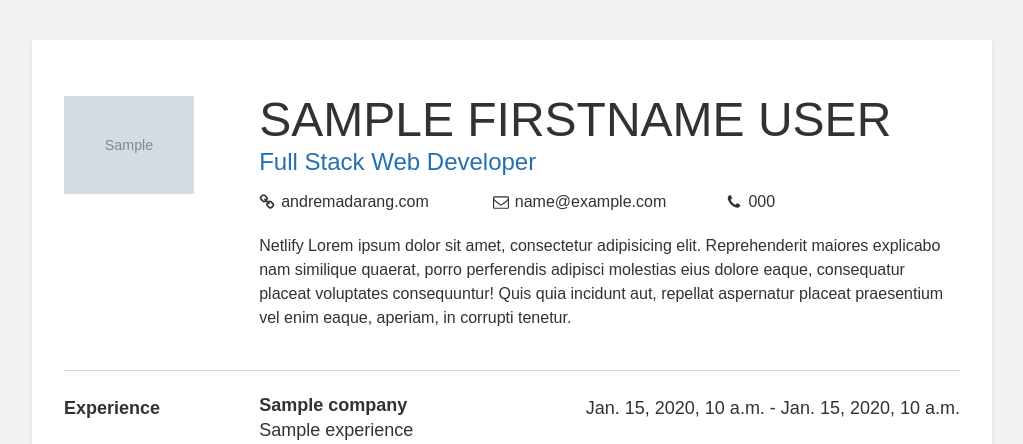
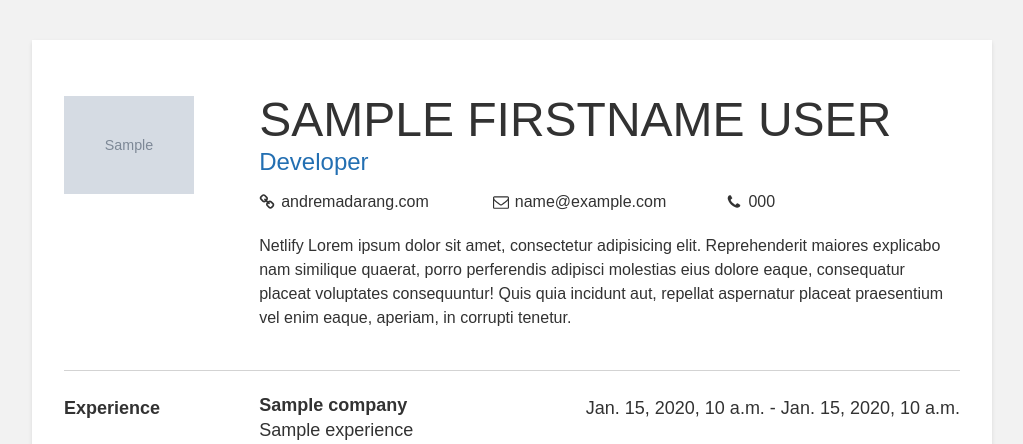
Before and after one commit to SevenSem/Resume, a Django app: template resume/templates/resumes/resume1.html in a window 1280 px wide. Shown: the top 444 px of the page, without its empty margins (128-1151 px from the left). Run offline with Django 3.2, Linux system fonts and the light colour scheme; the template is opened without the code that fills it: most values are stand-ins (such as "Sample title", 1, 10 or a date in 2020); grey boxes marked "Sample" are stand-in pictures.

```diff
--- a/resume/templates/resumes/resume1.html
+++ b/resume/templates/resumes/resume1.html
@@ -3,7 +3,7 @@
 {% load static %}
 <head>
   <meta charset="UTF-8">
-  <title>{{personalinfodata.firstname}} Resume</title>
+  <title>Andre's Resume</title>
   <style>
      html {
         box-sizing: border-box;
@@ -196,11 +196,18 @@
   <div class="container">
     <section>
       <div>
+        {% if personalinfodata.image %}
         <div><img src="{{personalinfodata.image.url}}" alt="avatar" class="avatar"></div>
       </div>
       <div>
+        {% else %}
+        <div><img src="#" alt="avatar" class="avatar"></div>
+      </div>
+
+      {% endif %}
+      <div>
         <div class="my-name">{{personalinfodata.firstname | upper}} {{personalinfodata.lastname | upper}}</div>
-        <div class="my-title">Full Stack Web Developer</div>
+        <div class="my-title">Developer</div>
         <div class="links">
           <div class="link-item">
             <svg class="icon" viewBox="0 0 1792 1792" xmlns="http://www.w3.org/2000/svg"><path d="M1520 1216q0-40-28-68l-208-208q-28-28-68-28-42 0-72 32 3 3 19 18.5t21.5 21.5 15 19 13 25.5 3.5 27.5q0 40-28 68t-68 28q-15 0-27.5-3.5t-25.5-13-19-15-21.5-21.5-18.5-19q-33 31-33 73 0 40 28 68l206 207q27 27 68 27 40 0 68-26l147-146q28-28 28-67zm-703-705q0-40-28-68l-206-207q-28-28-68-28-39 0-68 27l-147 146q-28 28-28 67 0 40 28 68l208 208q27 27 68 27 42 0 72-31-3-3-19-18.5t-21.5-21.5-15-19-13-25.5-3.5-27.5q0-40 28-68t68-28q15 0 27.5 3.5t25.5 13 19 15 21.5 21.5 18.5 19q33-31 33-73zm895 705q0 120-85 203l-147 146q-83 83-203 83-121 0-204-85l-206-207q-83-83-83-203 0-123 88-209l-88-88q-86 88-208 88-120 0-204-84l-208-208q-84-84-84-204t85-203l147-146q83-83 203-83 121 0 204 85l206 207q83 83 83 203 0 123-88 209l88 88q86-88 208-88 120 0 204 84l208 208q84 84 84 204z"/></svg>
```
